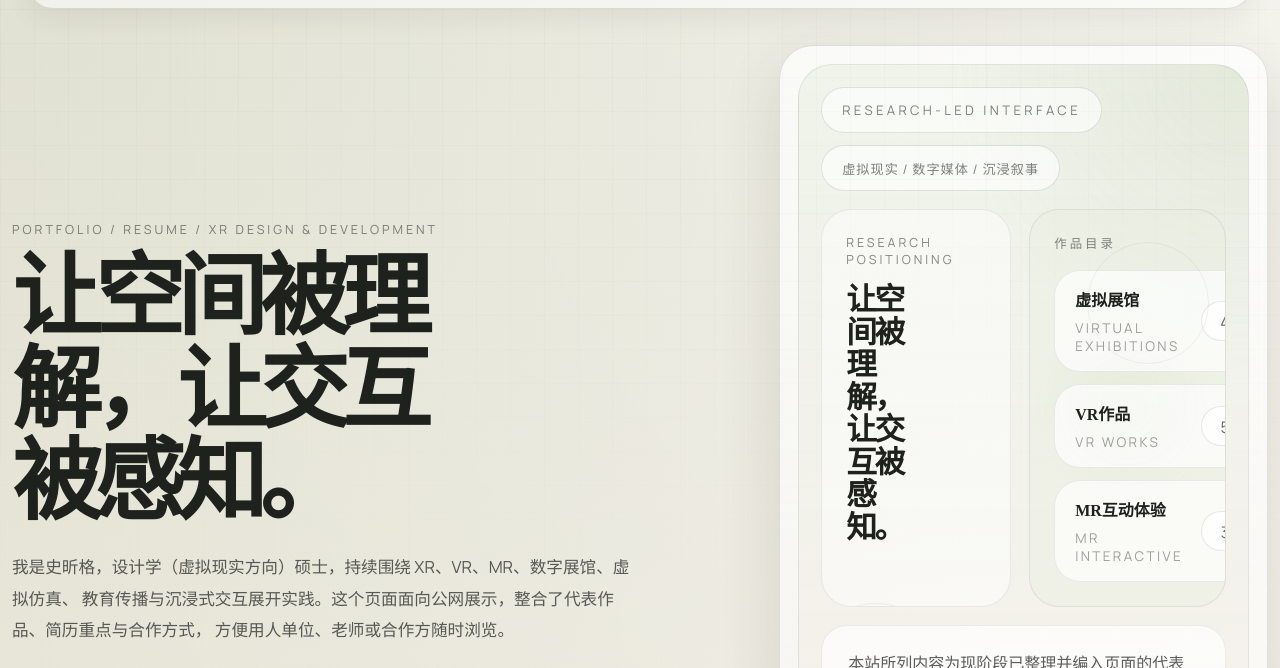
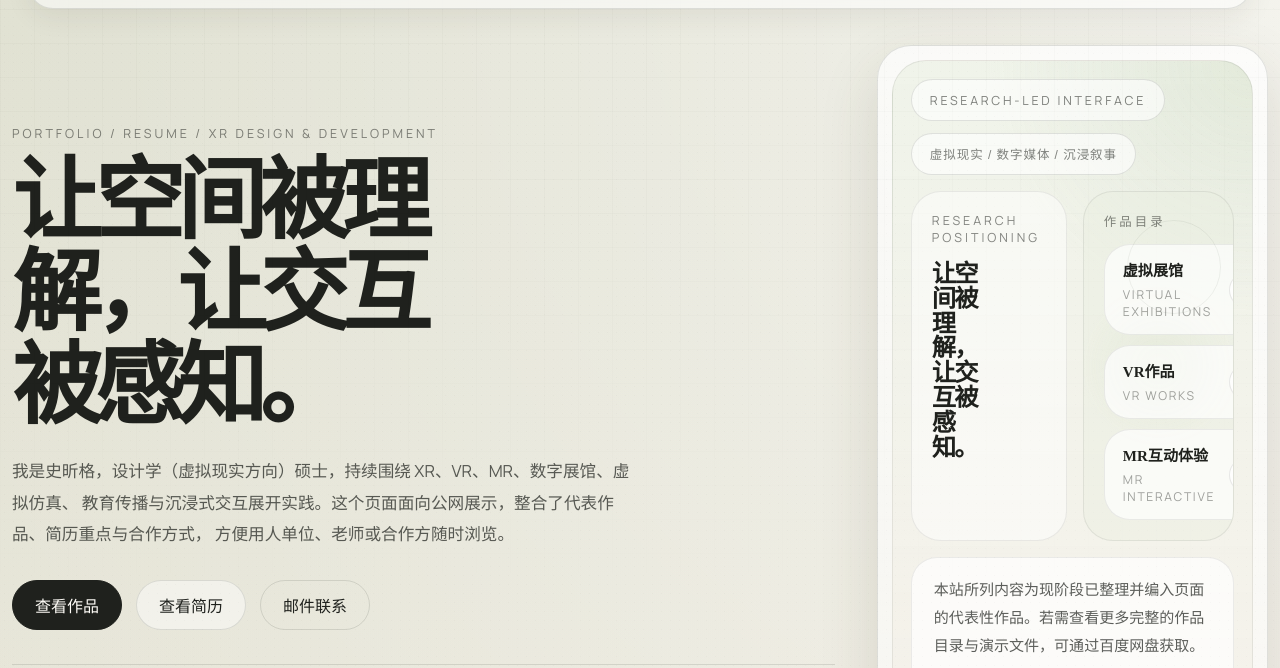
Before and after one commit to s405542052-dev/codex2, a plain HTML site: page index.html in a window 1280 px wide. Shown: the part 59-727 px from the top of the page. Drawn offline with Linux system fonts and the light colour scheme.

Commit message:
Tune hero proportions and restore work entries

```diff
--- a/index.html
+++ b/index.html
@@ -479,12 +479,28 @@
           <div class="rule"></div>
         </div>
         <div class="section-heading-main">
-          <h2>实习经历</h2>
-          <p>聚焦与 XR 开发、程序实现和技术美术相关的岗位实践，突出真实项目协作与落地经验。</p>
+          <h2>工作实习</h2>
+          <p class="section-copy-single">聚焦与 XR 开发、程序实现和技术美术相关的岗位实践，突出真实项目协作与落地经验。</p>
         </div>
       </div>
 
       <div class="timeline">
+        <article class="timeline-item">
+          <p class="timeline-time">2015.09 - 2019.06</p>
+          <div class="timeline-body">
+            <h3>哈尔滨绘天手绘有限公司 / 校区负责人</h3>
+            <p>负责招生、宣传、教学组织与校区管理，积累了较强的沟通、统筹和执行能力。</p>
+          </div>
+        </article>
+
+        <article class="timeline-item">
+          <p class="timeline-time">2019.06 - 2022</p>
+          <div class="timeline-body">
+            <h3>唯一教育集团 / 教学主任</h3>
+            <p>负责班主任与授课老师对接、教学规范和绩效考核，熟悉教育场景中的组织协作与管理工作。</p>
+          </div>
+        </article>
+
         <article class="timeline-item">
           <p class="timeline-time">2025.04 - 2025.07</p>
           <div class="timeline-body">
@@ -522,11 +538,11 @@
         </div>
         <div>
           <p class="card-kicker">手机号</p>
-          <p class="card-copy">15776763593</p>
+          <a class="contact-link" href="tel:15776763593">15776763593</a>
         </div>
         <div>
           <p class="card-kicker">微信号</p>
-          <p class="card-copy">gediaoshanshui</p>
+          <p class="contact-link contact-link--plain">gediaoshanshui</p>
         </div>
       </div>
 
--- a/styles.css
+++ b/styles.css
@@ -149,8 +149,8 @@
 
 .hero {
   display: grid;
-  grid-template-columns: minmax(0, 1.08fr) minmax(320px, 0.72fr);
-  gap: 34px;
+  grid-template-columns: minmax(0, 1.22fr) minmax(280px, 0.58fr);
+  gap: 42px;
   min-height: calc(100vh - 92px);
   align-items: end;
   padding-top: 94px;
@@ -276,15 +276,15 @@
   align-self: end;
   justify-self: end;
   width: 100%;
-  max-width: 760px;
-  padding: 18px;
+  max-width: 680px;
+  padding: 14px;
   border-radius: var(--radius-xl);
 }
 
 .hero-panel-shell {
   display: grid;
-  gap: 18px;
-  padding: 22px;
+  gap: 16px;
+  padding: 18px;
   border-radius: 34px;
   background:
     radial-gradient(circle at top right, rgba(201, 214, 188, 0.34), transparent 34%),
@@ -302,13 +302,13 @@
 .hero-chip {
   display: inline-flex;
   align-items: center;
-  min-height: 46px;
-  padding: 0 20px;
+  min-height: 42px;
+  padding: 0 18px;
   border-radius: 999px;
   border: 1px solid rgba(31, 33, 29, 0.12);
   background: rgba(255, 255, 255, 0.62);
-  font-size: 0.82rem;
-  letter-spacing: 0.26em;
+  font-size: 0.78rem;
+  letter-spacing: 0.22em;
   text-transform: uppercase;
   color: rgba(31, 33, 29, 0.56);
 }
@@ -320,15 +320,15 @@
 
 .hero-panel-grid {
   display: grid;
-  grid-template-columns: minmax(190px, 0.58fr) minmax(0, 1.42fr);
-  gap: 18px;
+  grid-template-columns: minmax(156px, 0.52fr) minmax(0, 1.48fr);
+  gap: 16px;
 }
 
 .hero-panel-manifesto,
 .hero-panel-directory {
   position: relative;
   overflow: hidden;
-  padding: 24px;
+  padding: 20px;
   border-radius: 30px;
   border: 1px solid rgba(31, 33, 29, 0.08);
   background: rgba(255, 255, 255, 0.48);
@@ -347,9 +347,9 @@
 
 .hero-panel-manifesto h2 {
   margin-top: 16px;
-  max-width: 4ch;
-  font-size: clamp(1.7rem, 2.4vw, 2.95rem);
-  line-height: 1.06;
+  max-width: 3.7ch;
+  font-size: clamp(1.38rem, 1.9vw, 2.28rem);
+  line-height: 1.02;
   letter-spacing: -0.08em;
 }
 
@@ -366,16 +366,16 @@
 
 .panel-links {
   display: grid;
-  gap: 12px;
-  margin-top: 18px;
+  gap: 10px;
+  margin-top: 14px;
 }
 
 .panel-link-card {
   display: flex;
   align-items: center;
   justify-content: space-between;
-  gap: 18px;
-  padding: 16px 20px;
+  gap: 14px;
+  padding: 14px 18px;
   text-decoration: none;
   border: 1px solid rgba(31, 33, 29, 0.08);
   border-radius: 26px;
@@ -391,18 +391,18 @@
 
 .panel-link-main {
   display: grid;
-  gap: 8px;
+  gap: 6px;
 }
 
 .panel-link-main strong {
   font-family: "Noto Serif SC", serif;
-  font-size: 1rem;
+  font-size: 0.94rem;
 }
 
 .panel-link-main em {
   font-style: normal;
-  font-size: 0.84rem;
-  letter-spacing: 0.18em;
+  font-size: 0.76rem;
+  letter-spacing: 0.14em;
   text-transform: uppercase;
   color: rgba(31, 33, 29, 0.42);
 }
@@ -411,9 +411,9 @@
   display: inline-flex;
   align-items: center;
   justify-content: center;
-  min-width: 64px;
-  min-height: 40px;
-  padding: 0 14px;
+  min-width: 56px;
+  min-height: 36px;
+  padding: 0 12px;
   border-radius: 999px;
   border: 1px solid rgba(31, 33, 29, 0.1);
   color: rgba(31, 33, 29, 0.66);
@@ -422,8 +422,8 @@
 
 .panel-note-box {
   display: grid;
-  gap: 14px;
-  padding: 22px 26px;
+  gap: 12px;
+  padding: 18px 22px;
   border-radius: 26px;
   border: 1px solid rgba(31, 33, 29, 0.08);
   background: rgba(255, 255, 255, 0.7);
@@ -431,7 +431,8 @@
 
 .panel-note {
   color: var(--muted);
-  line-height: 1.95;
+  line-height: 1.85;
+  font-size: 0.94rem;
 }
 
 .panel-note-actions {
@@ -465,6 +466,11 @@
 .section-heading-main p {
   max-width: 58ch;
   margin-top: 14px;
+}
+
+.section-copy-single {
+  max-width: none;
+  white-space: nowrap;
 }
 
 .rule {
@@ -902,6 +908,10 @@
   text-decoration: none;
 }
 
+.contact-link--plain {
+  margin: 10px 0 0;
+}
+
 .site-footer {
   display: flex;
   justify-content: space-between;
@@ -951,6 +961,10 @@
   .summary-split,
   .achievement-columns {
     grid-template-columns: 1fr;
+  }
+
+  .section-copy-single {
+    white-space: normal;
   }
 }
 
```
